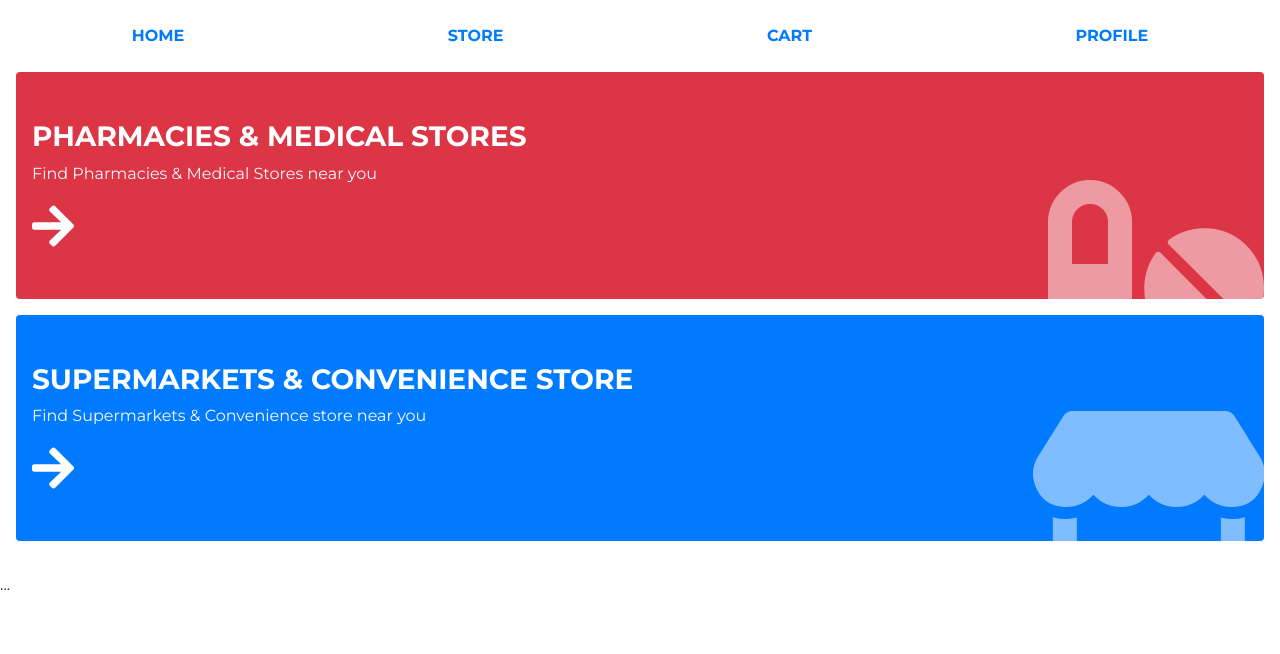
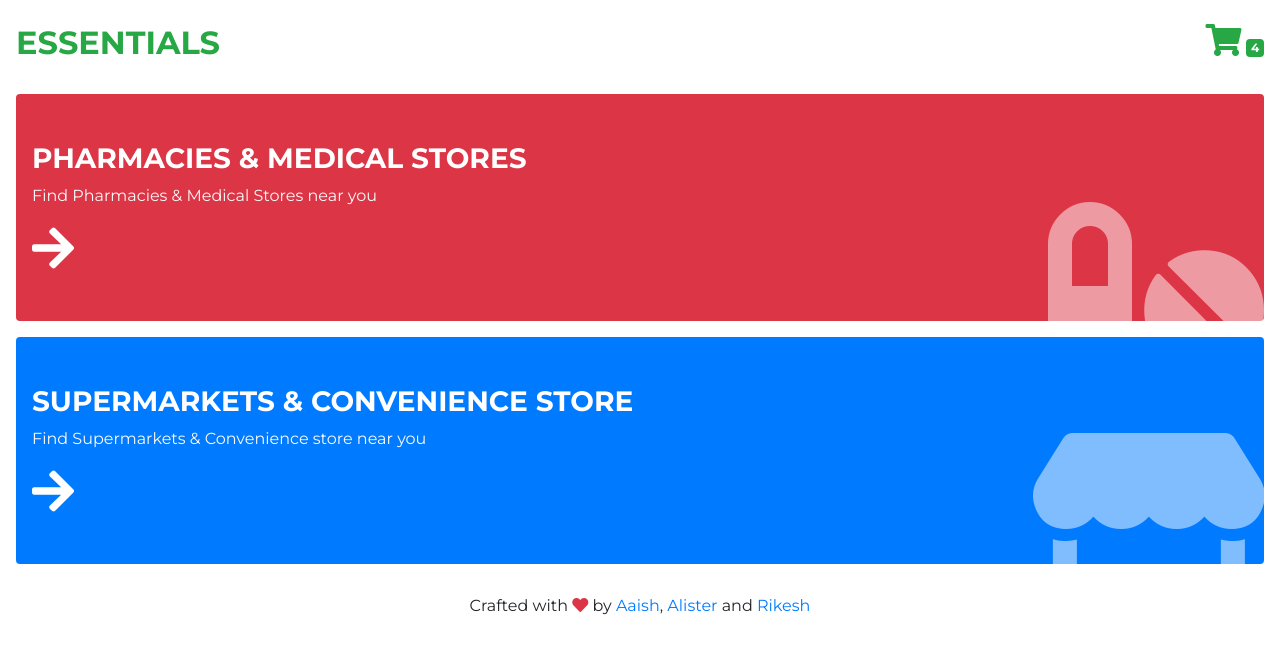
Before and after one commit to AlisterLuiz/COVID-19-Hackathon, a Django app: page / in a window 1280 px wide. Shown: the top 654 px of the page. Run offline with Django 3.2, Linux system fonts and the light colour scheme; some libraries are stand-ins or nearby versions.

Commit message:
Add footer

```diff
--- a/Server/COVID19_Hackathon/essentials_app/templates/base.html
+++ b/Server/COVID19_Hackathon/essentials_app/templates/base.html
@@ -25,18 +25,15 @@
   </head>
   <body class="my-3">
     <header>
-      <ul class="nav justify-content-around font-weight-bold text-uppercase">
+      <ul class="nav justify-content-between font-weight-bold text-uppercase">
         <li class="nav-item">
-          <a class="nav-link active" href="#">Home</a>
+          <a class="nav-link active h2 font-weight-bold text-success" href="/">Essentials</a>
         </li>
         <li class="nav-item">
-          <a class="nav-link" href="#">Store</a>
-        </li>
-        <li class="nav-item">
-          <a class="nav-link" href="#">Cart</a>
-        </li>
-        <li class="nav-item">
-          <a class="nav-link" href="#">Profile</a>
+          <a class="nav-link text-success" href="/cart">
+            <i class="fas fa-shopping-cart fa-2x"></i>
+            <span class="badge badge-success">4</span>
+          </a>
         </li>
       </ul>
     </header>
@@ -44,8 +41,8 @@
       {% block content %}
       {% endblock %}
     </main>
-    <footer>
-      ...
+    <footer class="text-center">
+      <h6>Crafted with <i class="fas fa-heart text-danger"></i> by <a href="mailto:ak125@hw.ac.uk">Aaish</a>, <a href="mailto:agl2@hw.ac.uk">Alister</a> and <a href="mailto:rmm8@hw.ac.uk">Rikesh</a></h6>
     </footer>
     <script src="https://code.jquery.com/jquery-3.1.0.min.js"></script>
     <script src="{% static 'js/app.js' %}"></script>
```
